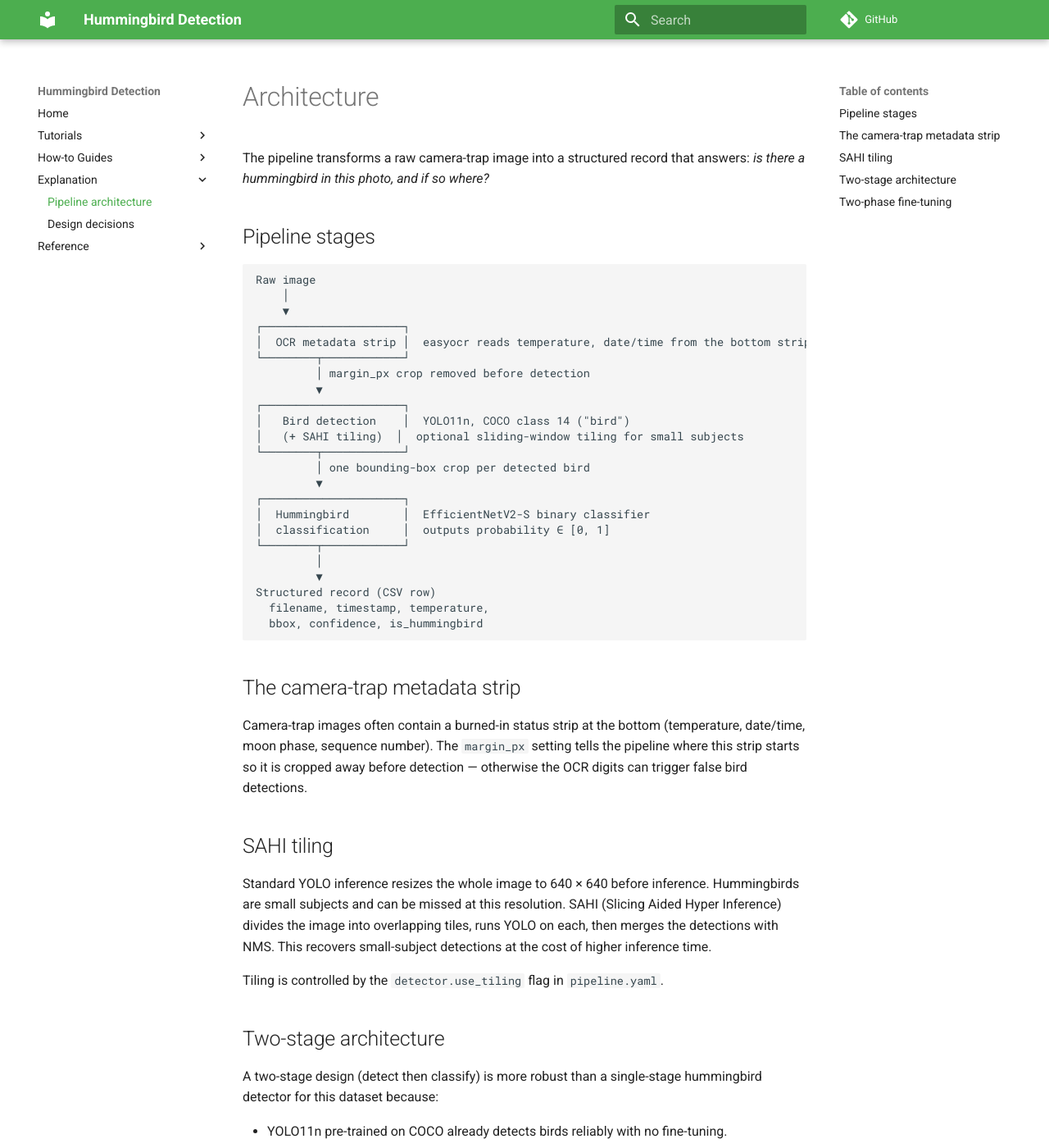
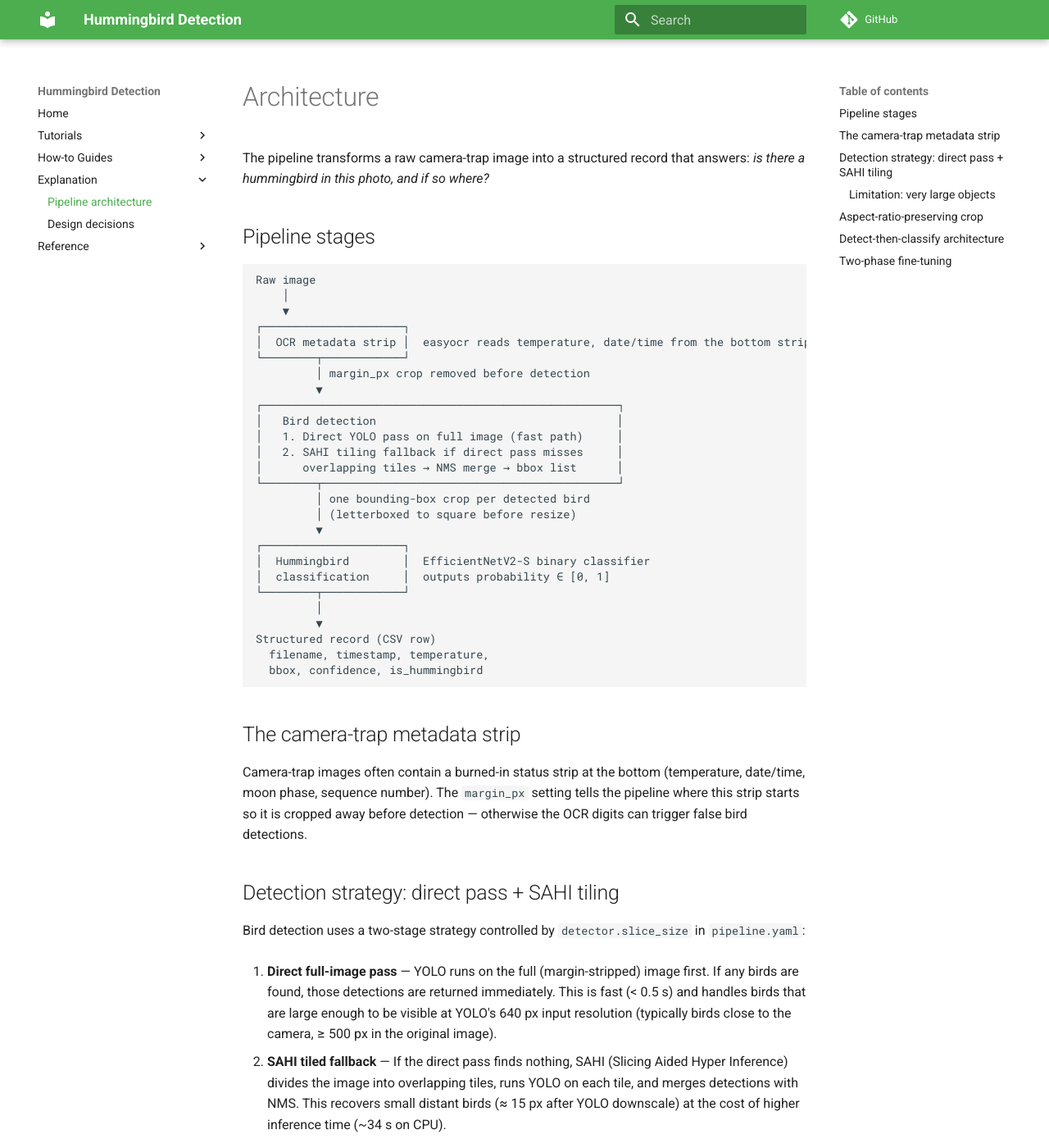
Before and after one commit to Lindsay-Lab/humming_bird_detection, an MkDocs documentation site: the page built from docs/explanation/architecture.md, in a window 1280 px wide and 1400 px high. Shown: the whole window at 82% size. Built offline with MkDocs 1.6.1 and Material for MkDocs 9.7.7, drawn with Linux system fonts in a browser that asks for light colours; comment, search, counter and statistics services are not loaded; some of the changed text lies outside the part shown.

Commit message:
Update docs and README with direct-pass+SAHI strategy and letterbox fix
- README: expand pipeline diagram to show two-step detection (direct
  YOLO pass first, SAHI tiling fallback) and letterbox crop step
- docs/explanation/architecture.md: replace 'SAHI tiling' section with
  'Detection strategy: direct pass + SAHI tiling'; add aspect-ratio
  crop section; update pipeline diagram; rename Two-stage → Detect-then-
  classify architecture
- docs/explanation/design-decisions.md: add rationale for letterbox
  padding and for direct-pass-before-tiling strategy
- .docs/challenges_and_findings.md: mark CH-08 resolution verified
  (conf 0.362 → 0.994); mark CH-09 mitigation 1 implemented

```diff
--- a/docs/explanation/architecture.md
+++ b/docs/explanation/architecture.md
@@ -13,11 +13,14 @@ Raw image
 └────────┬────────────┘
          │ margin_px crop removed before detection
          ▼
-┌─────────────────────┐
-│   Bird detection    │  YOLO11n, COCO class 14 ("bird")
-│   (+ SAHI tiling)  │  optional sliding-window tiling for small subjects
-└────────┬────────────┘
+┌─────────────────────────────────────────────────────┐
+│   Bird detection                                    │
+│   1. Direct YOLO pass on full image (fast path)     │
+│   2. SAHI tiling fallback if direct pass misses     │
+│      overlapping tiles → NMS merge → bbox list      │
+└────────┬────────────────────────────────────────────┘
          │ one bounding-box crop per detected bird
+         │ (letterboxed to square before resize)
          ▼
 ┌─────────────────────┐
 │  Hummingbird        │  EfficientNetV2-S binary classifier
@@ -34,13 +37,25 @@ Structured record (CSV row)
 
 Camera-trap images often contain a burned-in status strip at the bottom (temperature, date/time, moon phase, sequence number). The `margin_px` setting tells the pipeline where this strip starts so it is cropped away before detection — otherwise the OCR digits can trigger false bird detections.
 
-## SAHI tiling
+## Detection strategy: direct pass + SAHI tiling
 
-Standard YOLO inference resizes the whole image to 640 × 640 before inference. Hummingbirds are small subjects and can be missed at this resolution. SAHI (Slicing Aided Hyper Inference) divides the image into overlapping tiles, runs YOLO on each, then merges the detections with NMS. This recovers small-subject detections at the cost of higher inference time.
+Bird detection uses a two-stage strategy controlled by `detector.slice_size` in `pipeline.yaml`:
 
-Tiling is controlled by the `detector.use_tiling` flag in `pipeline.yaml`.
+1. **Direct full-image pass** — YOLO runs on the full (margin-stripped) image first. If any birds are found, those detections are returned immediately. This is fast (< 0.5 s) and handles birds that are large enough to be visible at YOLO's 640 px input resolution (typically birds close to the camera, ≥ 500 px in the original image).
 
-## Two-stage architecture
+2. **SAHI tiled fallback** — If the direct pass finds nothing, SAHI (Slicing Aided Hyper Inference) divides the image into overlapping tiles, runs YOLO on each tile, and merges detections with NMS. This recovers small distant birds (≈ 15 px after YOLO downscale) at the cost of higher inference time (~34 s on CPU).
+
+When `slice_size` is `None`, only the direct pass is used (suitable for small pre-cropped inputs or fast-mode operation).
+
+### Limitation: very large objects
+
+SAHI NMS merges detections by IoU. When a bird is *larger* than the tile size (e.g. a bird very close to the camera, spanning multiple tiles), adjacent tile detections have low IoU (≈ 0.11 for a 4130 × 2350 px bird in 1280 px tiles) and are never merged. The direct pass handles this regime correctly because the bird maps to ≈ 300 × 170 px at YOLO's 640 px input — well above the detection floor.
+
+## Aspect-ratio-preserving crop
+
+Each detected bounding box is cropped from the image and resized to 224 × 224 for the classifier. Before resizing, the crop is **letterboxed** to a square by padding the shorter dimension with the per-channel mean colour of the crop. This ensures the aspect ratio of the detection is preserved regardless of its shape (e.g. a tall narrow 208 × 640 px SAHI sliver would otherwise be stretched ~3 × horizontally, producing an unrecognisable input for the classifier).
+
+## Detect-then-classify architecture
 
 A two-stage design (detect then classify) is more robust than a single-stage hummingbird detector for this dataset because:
 
```
Also changed, not shown: .docs/challenges_and_findings.md (+17 -10 lines), README.md (+57 -3 lines), docs/explanation/design-decisions.md (+16 -0 lines), 3 other files.
